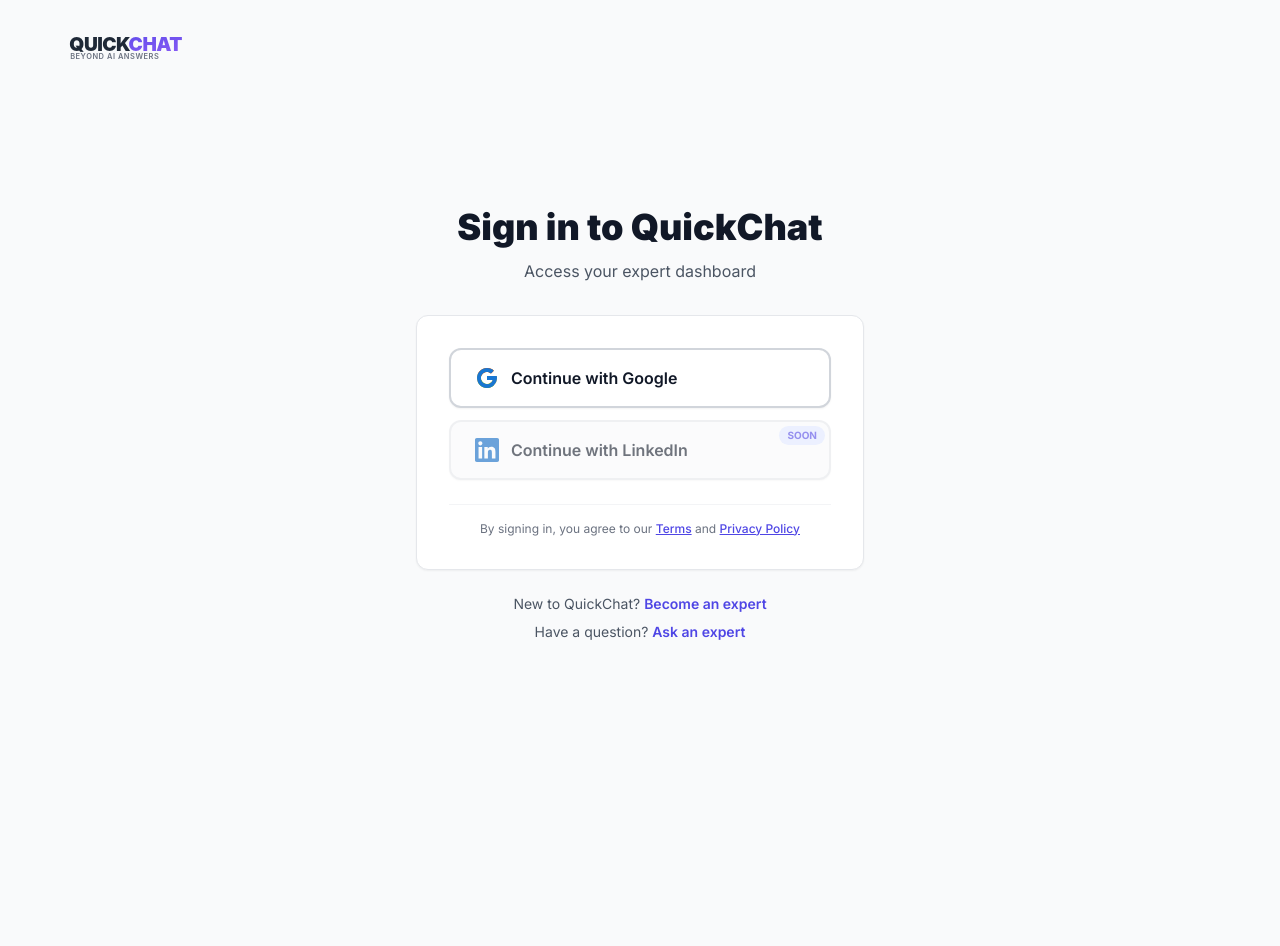
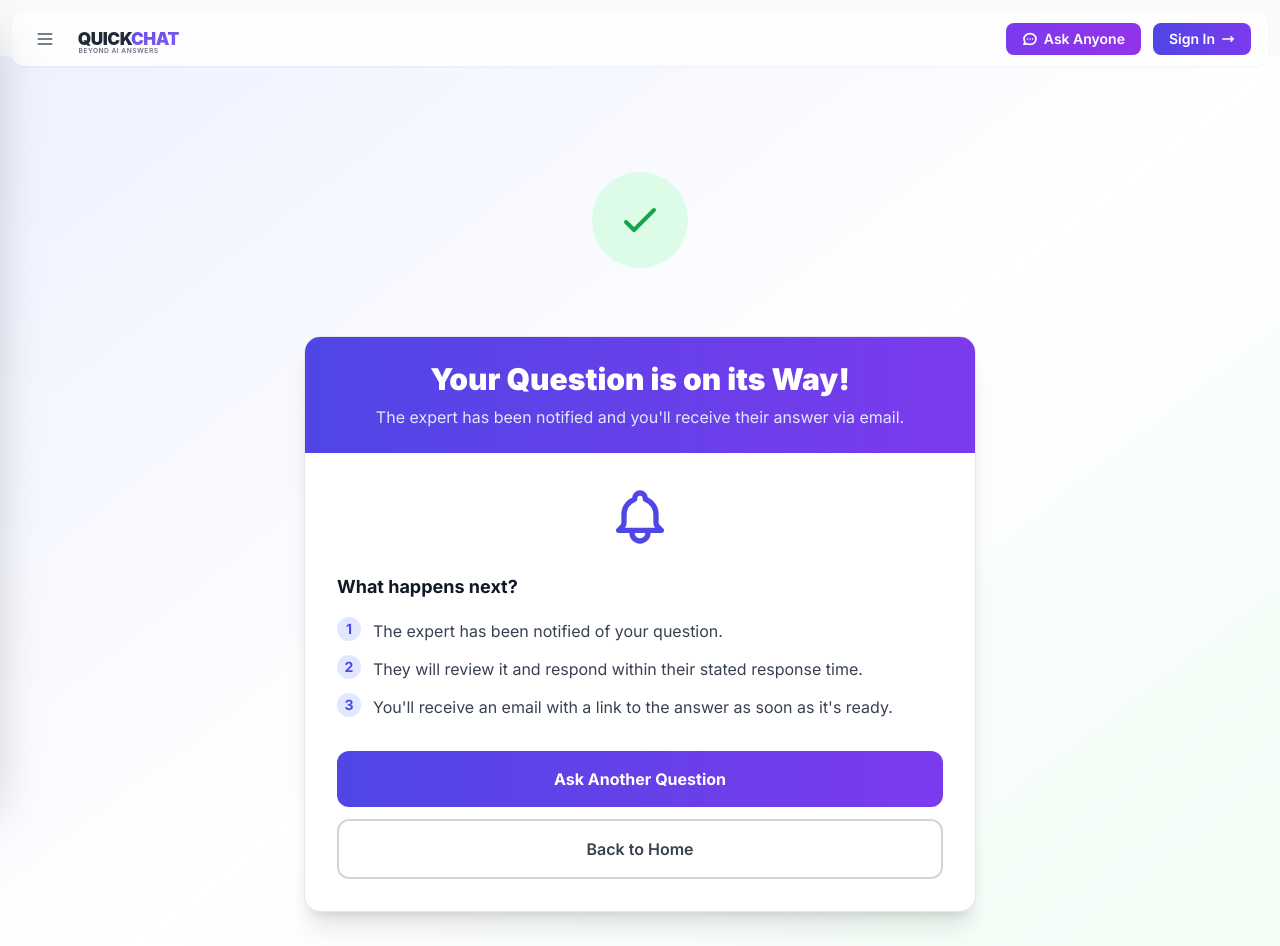
Before and after one commit to gojkop/QuickChatClone, a React (Vite) app: page /question-sent in a window 1280 px wide. Before the commit this address led to /signin. Shown: the top 946 px of the page. Before the commit the page ends 800 px from the top, so only its background shows below. Built offline with nearby package versions, Linux system fonts and the light colour scheme.

Commit message:
Update QuestionSentPage.jsx

```diff
--- a/src/pages/QuestionSentPage.jsx
+++ b/src/pages/QuestionSentPage.jsx
@@ -1,54 +1,112 @@
-// client/src/pages/OAuthCallbackPage.jsx
-import React, { useEffect, useRef } from "react";
-import { useNavigate } from "react-router-dom";
-import { AuthAPI } from "../api/auth";
-import apiClient, { authService } from "../api";
-import { useAuth } from "@/context/AuthContext";
+import React, { useEffect, useState } from 'react';
+import { useLocation, Link } from 'react-router-dom';
 
-export default function OAuthCallbackPage() {
-  const navigate = useNavigate();
-  const { login } = useAuth(); // update context immediately
-  const ranRef = useRef(false);
+function QuestionSentPage() {
+  const location = useLocation();
+  const [questionId, setQuestionId] = useState('');
+  const [expertName, setExpertName] = useState('the expert');
 
   useEffect(() => {
-    if (ranRef.current) return;
-    ranRef.current = true;
+    const params = new URLSearchParams(location.search);
+    setQuestionId(params.get('question_id'));
+    // In a real app, you might fetch the expert's name using the questionId
+    setExpertName(params.get('expert') || 'the expert');
+  }, [location.search]);
 
-    (async () => {
-      const q = new URLSearchParams(location.search);
-      const code = q.get("code");
-      const state = q.get("state");
+  return (
+    <div className="min-h-screen bg-gradient-to-br from-indigo-50 via-white to-green-50">
+      <main className="container mx-auto px-4 py-20 pt-32">
+        <div className="max-w-2xl mx-auto">
+          <div className="text-center mb-8">
+            <div className="inline-flex items-center justify-center w-24 h-24 rounded-full bg-green-100 mb-6 animate-bounce">
+              <svg className="w-12 h-12 text-green-600" fill="none" stroke="currentColor" viewBox="0 0 24 24">
+                <path strokeLinecap="round" strokeLinejoin="round" strokeWidth="2" d="M5 13l4 4L19 7" />
+              </svg>
+            </div>
+          </div>
 
-      if (!code) {
-        sessionStorage.removeItem("qc_auth_in_progress");
-        navigate("/signin?error=missing_code", { replace: true });
-        return;
-      }
+          <div className="bg-white rounded-2xl shadow-xl border border-gray-200 overflow-hidden">
+            <div className="bg-gradient-to-r from-indigo-600 to-violet-600 px-8 py-6 text-center">
+              <h1 className="text-3xl font-black text-white mb-2">
+                Your Question is on its Way!
+              </h1>
+              <p className="text-indigo-100">
+                The expert has been notified and you'll receive their answer via email.
+              </p>
+            </div>
 
-      try {
-        // 1) code -> token via OAuth group
-        const { token } = await AuthAPI.continueGoogleOAuth({ code, state });
-        if (token) {
-          authService.saveAuthToken(token);
-          login(token); // make Navbar / useAuth see it instantly
-        }
+            <div className="p-8">
+              <div className="flex justify-center mb-6">
+                <svg className="w-16 h-16 text-indigo-600" fill="none" stroke="currentColor" viewBox="0 0 24 24">
+                  <path strokeLinecap="round" strokeLinejoin="round" strokeWidth="2" d="M15 17h5l-1.405-1.405A2.032 2.032 0 0118 14.158V11a6.002 6.002 0 00-4-5.659V5a2 2 0 10-4 0v.341C7.67 6.165 6 8.388 6 11v3.159c0 .538-.214 1.055-.595 1.436L4 17h5m6 0v1a3 3 0 11-6 0v-1m6 0H9" />
+                </svg>
+              </div>
 
-        // 2) bootstrap (direct to api:3B14WLbJ, bearer only, no cookies)
-        try {
-          await apiClient.post("/me/bootstrap");
-        } catch (e) {
-          // ignore benign domain errors like handle taken, etc.
-        }
-      } catch (e) {
-        sessionStorage.removeItem("qc_auth_in_progress");
-        navigate("/signin?error=oauth_failed", { replace: true });
-        return;
-      }
+              <div className="mb-8">
+                <h2 className="text-lg font-bold text-gray-900 mb-4">What happens next?</h2>
+                <div className="space-y-3">
+                  <div className="flex items-start gap-3">
+                    <div className="w-6 h-6 rounded-full bg-indigo-100 text-indigo-600 flex items-center justify-center flex-shrink-0 font-bold text-sm">
+                      1
+                    </div>
+                    <p className="text-gray-700 pt-0.5">The expert has been notified of your question.</p>
+                  </div>
+                   <div className="flex items-start gap-3">
+                    <div className="w-6 h-6 rounded-full bg-indigo-100 text-indigo-600 flex items-center justify-center flex-shrink-0 font-bold text-sm">
+                      2
+                    </div>
+                    <p className="text-gray-700 pt-0.5">They will review it and respond within their stated response time.</p>
+                  </div>
+                   <div className="flex items-start gap-3">
+                    <div className="w-6 h-6 rounded-full bg-indigo-100 text-indigo-600 flex items-center justify-center flex-shrink-0 font-bold text-sm">
+                      3
+                    </div>
+                    <p className="text-gray-700 pt-0.5">You'll receive an email with a link to the answer as soon as it's ready.</p>
+                  </div>
+                </div>
+              </div>
 
-      sessionStorage.removeItem("qc_auth_in_progress");
-      navigate("/expert", { replace: true });
-    })();
-  }, [navigate, login]);
+              {questionId && (
+                <div className="bg-gray-50 border border-gray-200 rounded-lg p-4 text-center mb-6">
+                  <p className="text-sm text-gray-600">
+                    Your question ID is: <span className="font-semibold text-gray-800">{questionId}</span>
+                  </p>
+                </div>
+              )}
 
-  return <div style={{ padding: 24 }}>Finalizing sign-in…</div>;
+              <div className="space-y-3">
+                <Link
+                  to="/"
+                  className="block w-full bg-gradient-to-r from-indigo-600 to-violet-600 text-white font-bold py-4 px-6 rounded-xl hover:shadow-lg transition-all duration-300 transform hover:scale-[1.02] text-center"
+                >
+                  Ask Another Question
+                </Link>
+                <Link
+                  to="/"
+                  className="block w-full border-2 border-gray-300 text-gray-700 font-semibold py-4 px-6 rounded-xl hover:bg-gray-50 transition text-center"
+                >
+                  Back to Home
+                </Link>
+              </div>
+            </div>
+          </div>
+
+          <div className="text-center mt-8 text-sm text-gray-600">
+            <p>
+              Questions? Check our{' '}
+              <Link to="/faq" className="text-indigo-600 hover:text-indigo-700 font-semibold">
+                Help Center
+              </Link>
+              {' '}or{' '}
+              <Link to="/contact" className="text-indigo-600 hover:text-indigo-700 font-semibold">
+                contact support
+              </Link>
+            </p>
+          </div>
+        </div>
+      </main>
+    </div>
+  );
 }
+
+export default QuestionSentPage;
```
